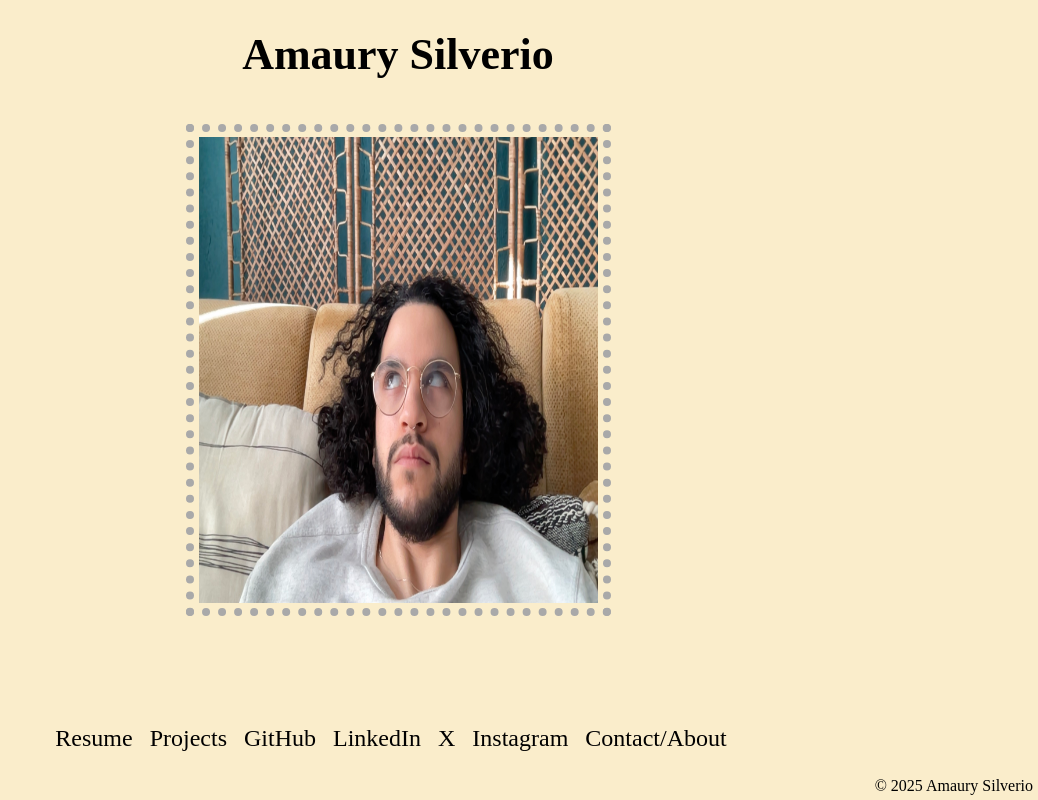
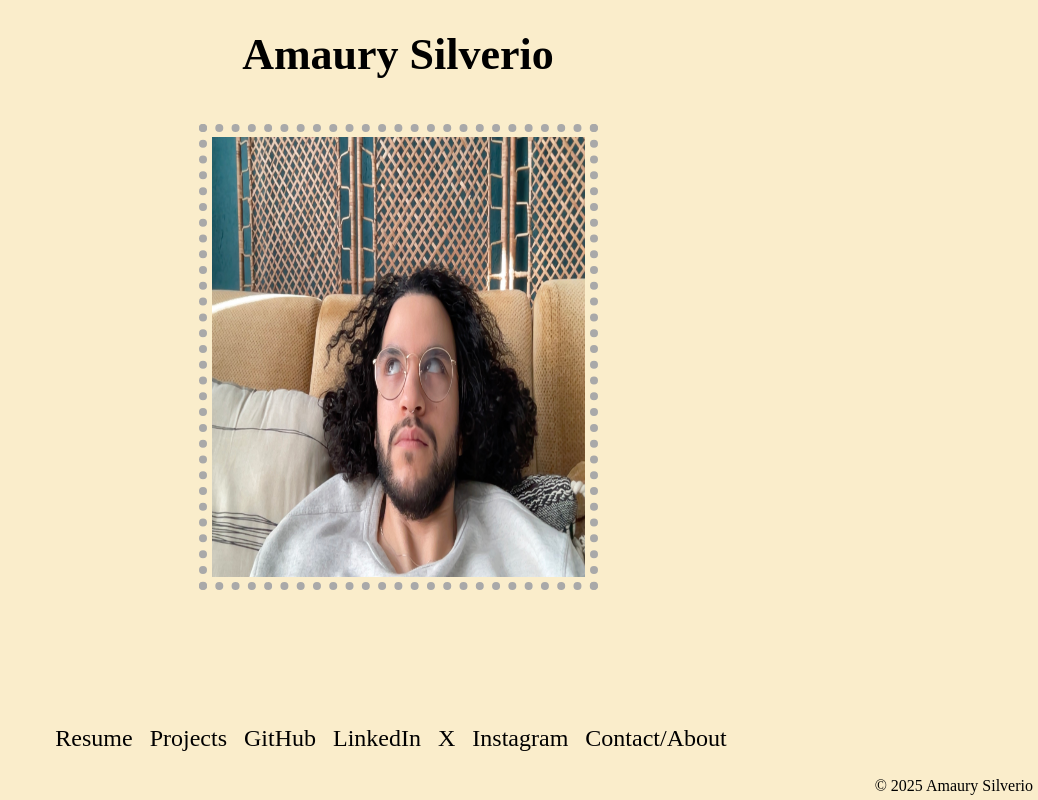
Before and after one commit to AmaurySilverio/2025portfolio, a React (Vite) app in the folder portfolio2025/: page / in a window 1280 px wide. Shown: the whole page, without its empty margins (242-1280 px from the left). Built offline with nearby package versions, Linux system fonts and the light colour scheme; a web font is replaced by a local one.

Commit message:
css update - scroll fix attempt 3

```diff
--- a/portfolio2025/src/index.css
+++ b/portfolio2025/src/index.css
@@ -2,11 +2,13 @@
 
 *{
   font-family: "Overpass Mono";
+  box-sizing: border-box;
+
 }
 
-body{
+body, html{
   margin: 0;
-  height: 100svh;
+  /* height: 100svh; */
 }
 .container{
   z-index: 1;
```
